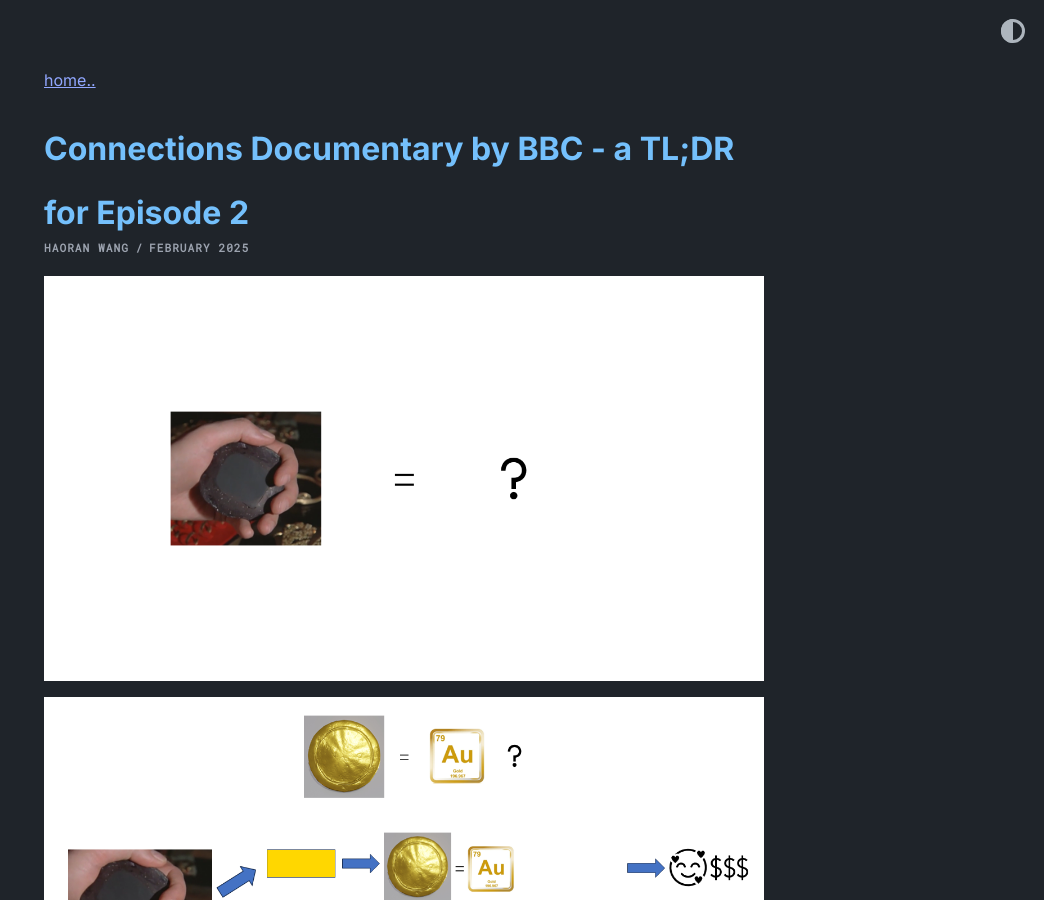
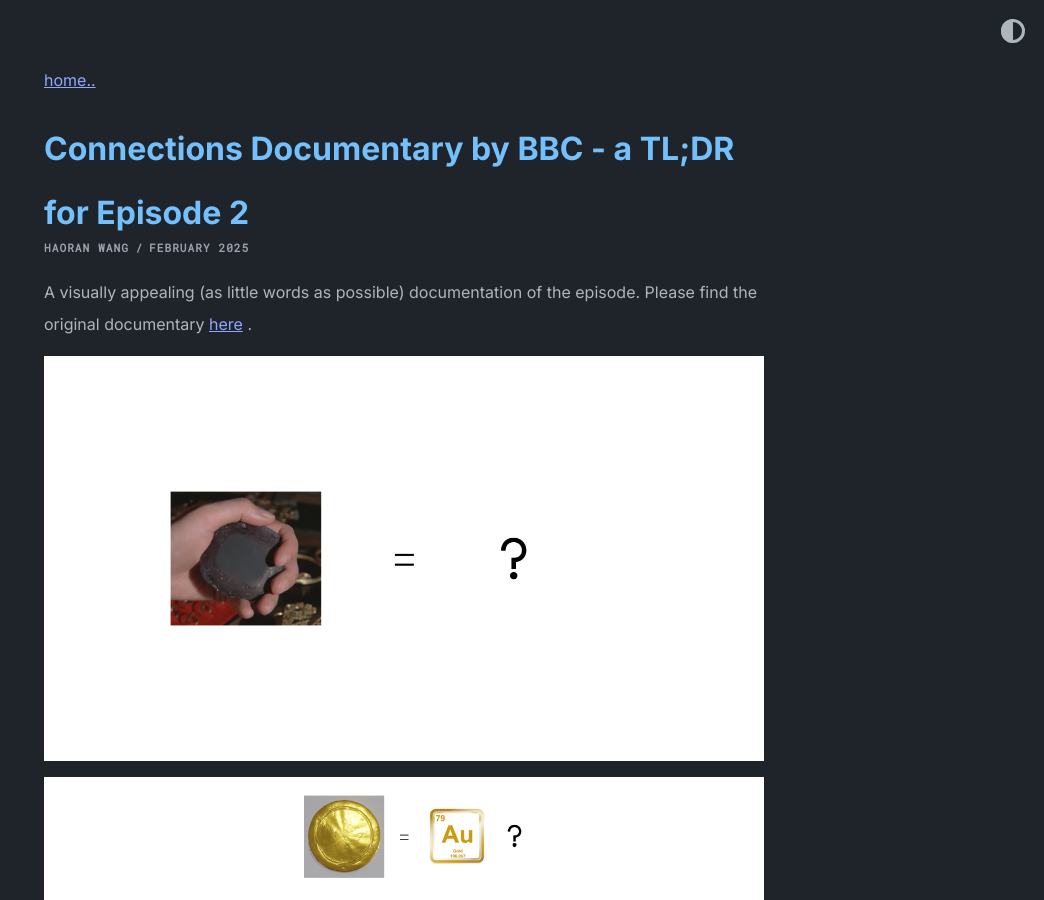
Before and after one commit to WangHaoran19199/WangHaoran19199.github.io, a Jekyll site: the page built from _posts/2025-02-02-bbc-connections-tldr.md, in a window 1280 px wide and 900 px high. Shown: the whole window, without its empty margins (236-1280 px from the left). Built offline with Jekyll 4.4.1, drawn with Linux system fonts in a browser that asks for light colours.

Commit message:
update new post

```diff
--- a/_posts/2025-02-02-bbc-connections-tldr.md
+++ b/_posts/2025-02-02-bbc-connections-tldr.md
@@ -4,7 +4,10 @@
 title: "Connections Documentary by BBC - a TL;DR for Episode 2"
 ---
 
-![Image of Slide P1](/assets/images/Manus_et_Machina_course_images/25-02-03-tldr/p1.PNG ){: width="1000" }
+A visually appealing (as little words as possible) documentation of the episode.
+Please find the original documentary [here](https://archive.org/details/connections-1978-complete-first-series/Connections+(1978)+-+Season+01/Connections+(1978)+-+S01E02+-+Death+in+the+Morning.mp4) .
+
+![Image of Slide P1](/assets/images/Manus_et_Machina_course_images/25-02-03-tldr/p1.PNG ){: width="1300" }
 
 ![Image of Slide P2](/assets/images/Manus_et_Machina_course_images/25-02-03-tldr/p2.PNG ){: width="1000" }
 
```
